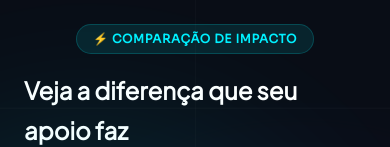
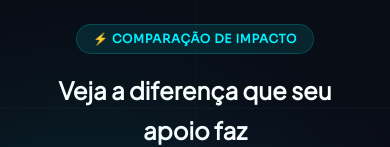
Before and after one commit to ANDERSONGUASSU/devlevelup, a React (Vite) app: page / in a window 390 px wide. Shown: the part 698-845 px from the top of the page. Built offline with nearby package versions, Linux system fonts and the light colour scheme.

Commit message:
style(ui): centraliza título do SectionHeader

```diff
--- a/src/components/ui/SectionHeader.tsx
+++ b/src/components/ui/SectionHeader.tsx
@@ -29,7 +29,7 @@ export function SectionHeader({
           </p>
         )}
         {title && (
-          <h2 className="font-sans text-2xl font-bold leading-10 text-arcade-white sm:text-3xl lg:text-[32px]">
+          <h2 className="text-center font-sans text-2xl font-bold leading-10 text-arcade-white sm:text-3xl lg:text-[32px]">
             {title}
           </h2>
         )}
```
